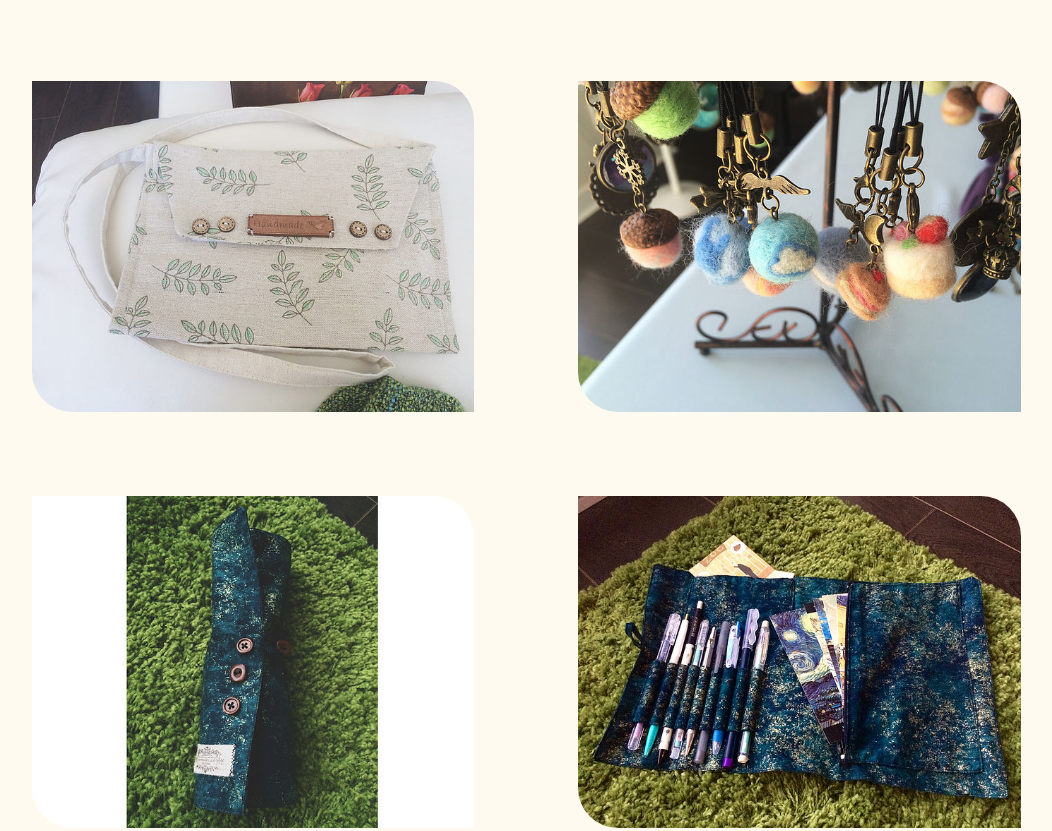
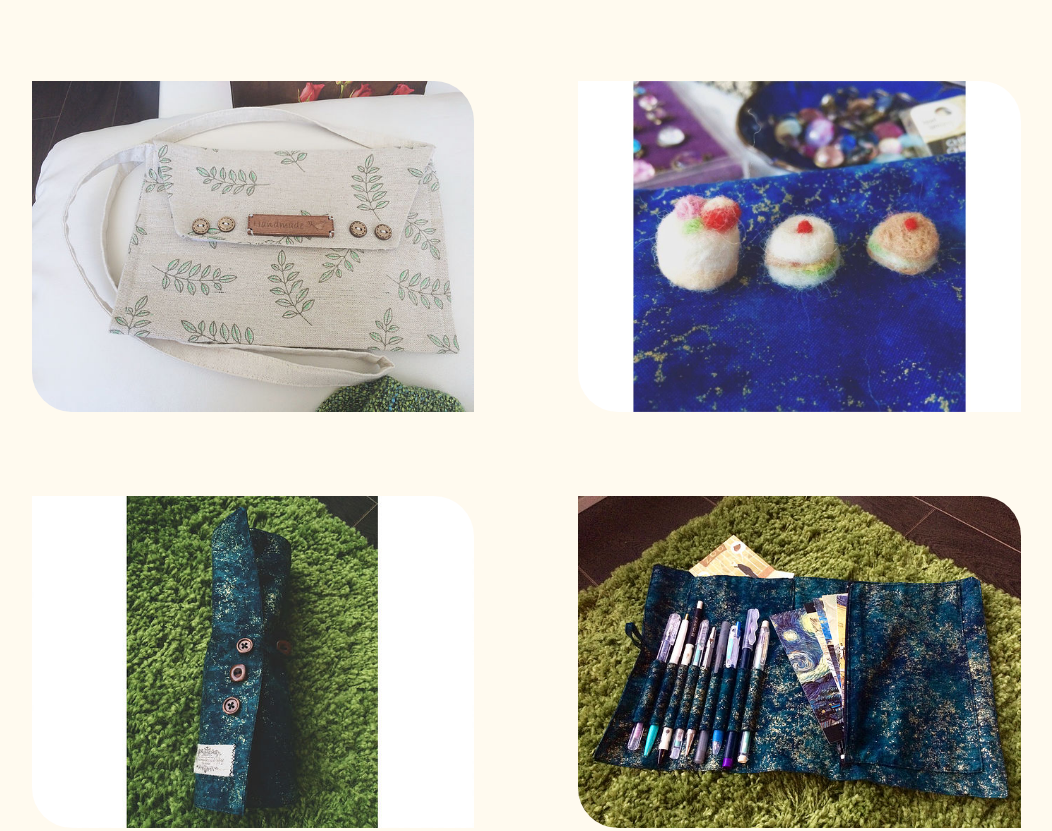
Before and after one commit to tinahe75/hezi-handmade, a plain HTML site: page index.html in a window 1280 px wide. Shown: the part 1113-1944 px from the top of the page, without its empty margins (136-1188 px from the left). Drawn offline with nearby package versions, Linux system fonts and the light colour scheme; a web font is replaced by a local one.

Commit message:
Update index.html

```diff
--- a/index.html
+++ b/index.html
@@ -43,7 +43,7 @@
 
             <img src="textiles/textiles8.jpg" alt="Purse" class = "left" />
 
-            <img src="textiles/textiles3.jpg" alt="Needle felt charms" class = "right" />
+            <img src="textiles/textiles15.jpg" alt="Needle felt dessert" class = "right" />
 
             <img src="textiles/textiles5.jpg" alt="Roll-up pencil case" class = "left" />
 
@@ -60,6 +60,8 @@
             <img src="textiles/textiles2.jpg" alt="Needle felt cat" class ="left" />
 
             <img src="textiles/textiles12.jpg" alt="Needle felt planets" class="right" />
+
+            <img src="textiles/textiles3.jpg" alt="Needle felt charms" class ="left" />
         </div>
 
 
```
